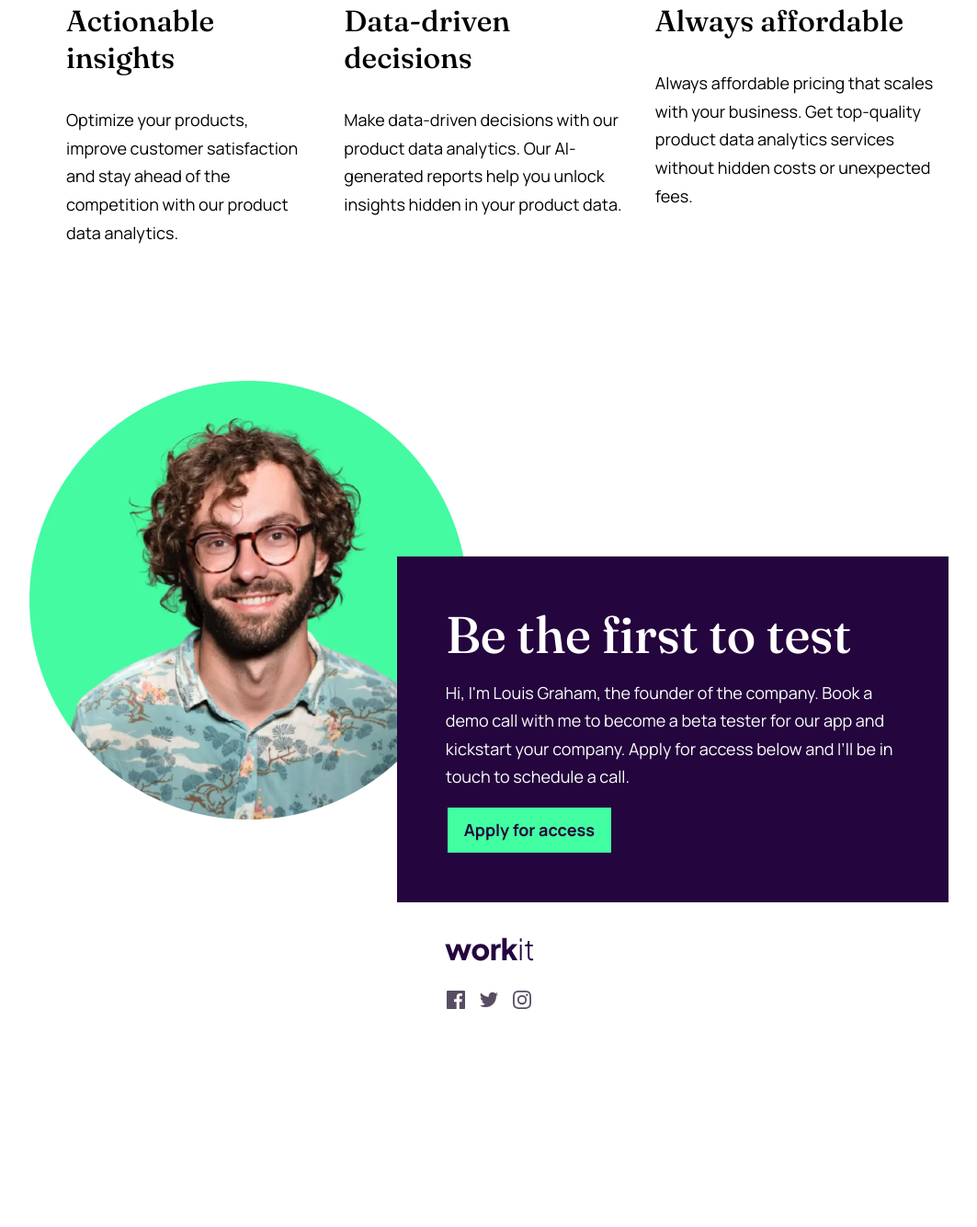
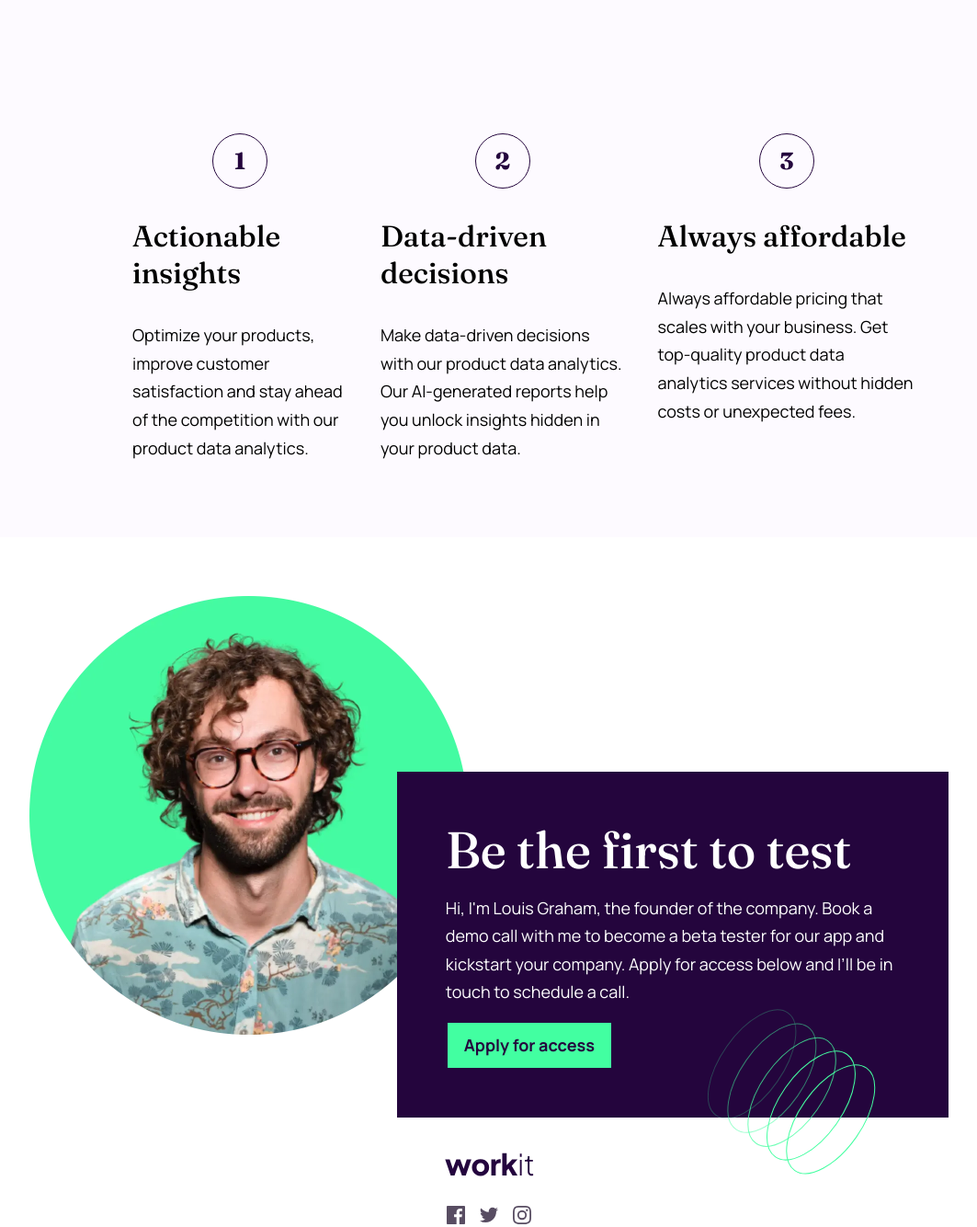
Before and after one commit to barryhanna/fem-workit-landing-page, a website: page index.html in a window 1280 px wide. Shown: the part 742-2076 px from the top of the page at 92% size, without its empty margins (108-1171 px from the left). Before the commit the page ends 1903 px from the top, so only its background shows below. Drawn offline with Linux system fonts and the light colour scheme.

Commit message:
Make feature section responsive

```diff
--- a/index.html
+++ b/index.html
@@ -35,7 +35,7 @@
       </div>
     </header>
     <main>
-      <section>
+      <section class="bg-light">
         <div class="container">
           <ol class="features-list">
             <li class="flow:small">
@@ -84,6 +84,11 @@
             call.
           </p>
           <a class="btn btn-primary" href="#">Apply for access</a>
+          <img
+            class="cta-decorative-img"
+            src="./assets/images/bg-pattern-3.svg"
+            alt=""
+          />
         </div>
       </div>
     </section>
--- a/scss/_cta.scss
+++ b/scss/_cta.scss
@@ -18,3 +18,10 @@
   width: 60%;
   padding: 3.3rem;
 }
+
+.cta-decorative-img {
+  position: absolute;
+  top: 60%;
+  right: 10%;
+  z-index: 2;
+}
--- a/scss/_features.scss
+++ b/scss/_features.scss
@@ -2,10 +2,11 @@
 
 .features-list {
   display: flex;
-  position: relative;
+  flex-direction: column;
   justify-content: space-between;
   gap: 2em;
-  margin-top: 2em;
+  margin-top: 15em;
+  padding-right: 2em;
 
   li {
     &::marker {
@@ -14,7 +15,14 @@
   }
 }
 
+.features-list li {
+  position: relative;
+}
+
 .feature-item__counter {
+  position: static;
+  left: -5rem;
+  top: 50%;
   font-family: $ff-headings;
   font-weight: bold;
   font-size: 1.625rem;
@@ -29,3 +37,22 @@
   margin-inline: auto;
   margin-bottom: 1em;
 }
+
+@media only screen and (min-width: 600px) {
+  .features-list {
+    margin-left: 4em;
+  }
+  .feature-item__counter {
+    position: absolute;
+  }
+}
+
+@media only screen and (min-width: 800px) {
+  .features-list {
+    flex-direction: row;
+  }
+
+  .feature-item__counter {
+    position: static;
+  }
+}
--- a/scss/_hero.scss
+++ b/scss/_hero.scss
@@ -1,4 +1,11 @@
 @use './variables' as *;
+
+header {
+  background-image: url('../assets/images/bg-pattern-1.svg'),
+    url('../assets/images/bg-pattern-2.svg');
+  background-position: -13% 50%, 105% 50%;
+  background-repeat: no-repeat;
+}
 
 .hero {
   display: flex;
@@ -8,10 +15,6 @@
   align-items: center;
   text-align: center;
   padding-block: 4rem;
-  background-image: url('../assets/images/bg-pattern-1.svg'),
-    url('../assets/images/bg-pattern-2.svg');
-  background-position: -13% 50%, 105% 50%;
-  background-repeat: no-repeat;
 
   h1 {
     max-width: 13ch;
```
Also changed, not shown: style.css, 1 other file.
